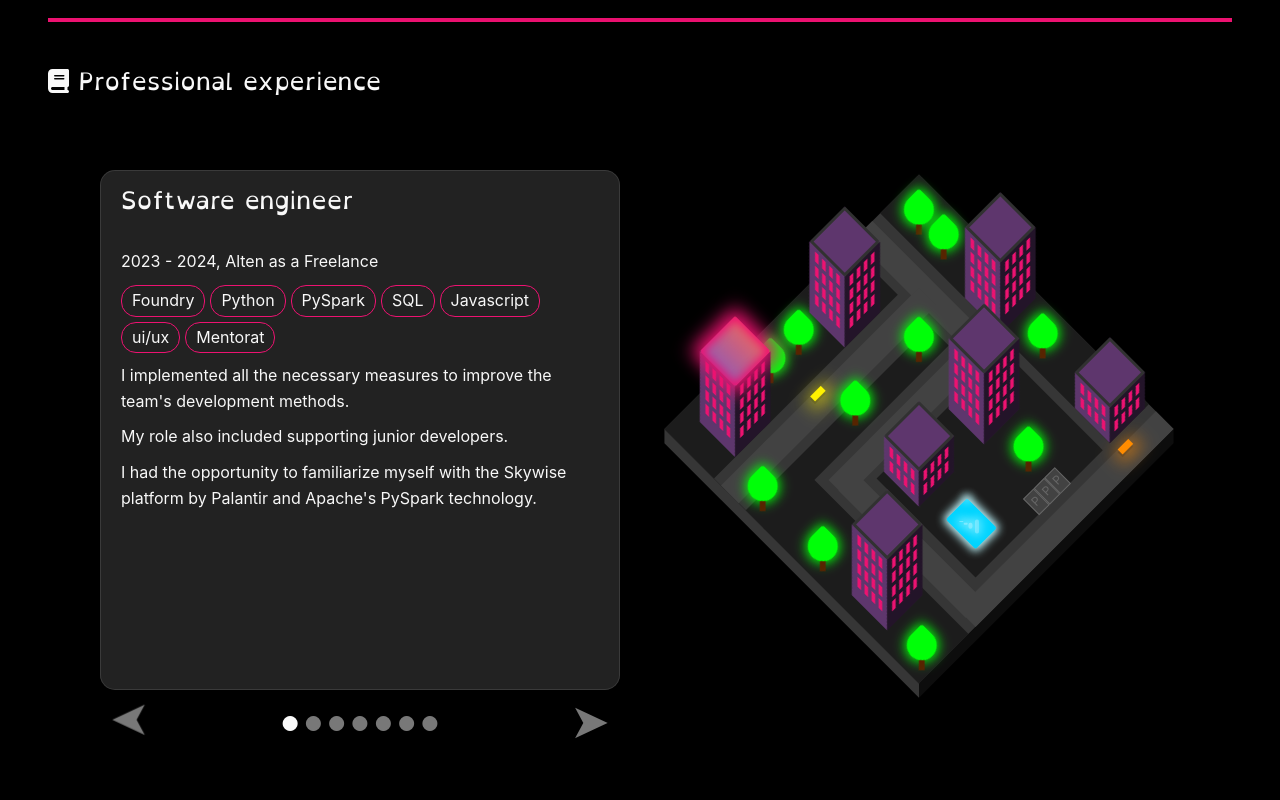
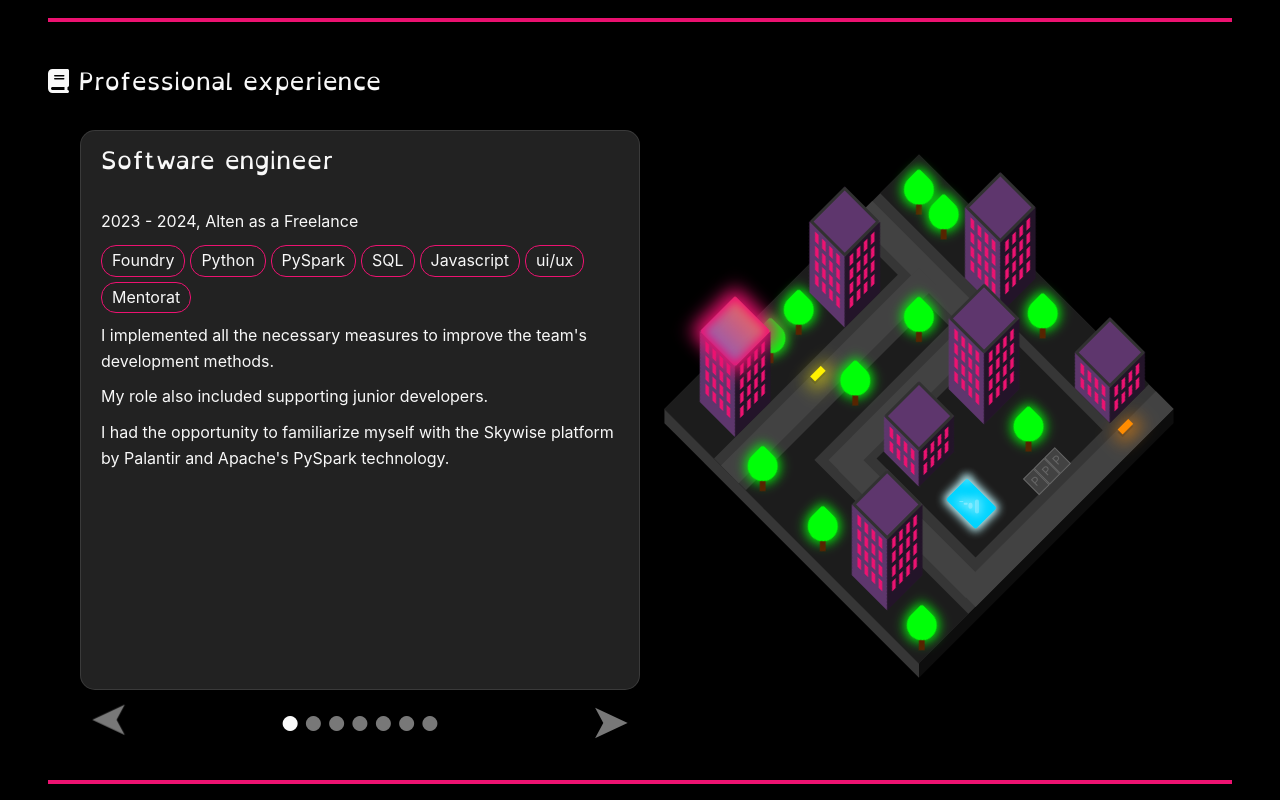
Before and after one commit to angele-henry-dev/LadyRaccoon, a Vue app: page / in a window 1280 px wide. Shown: the part 1600-2400 px from the top of the page. Built offline with nearby package versions, Linux system fonts and the light colour scheme.

Commit message:
Too much space

```diff
--- a/src/components/IsometricCity.vue
+++ b/src/components/IsometricCity.vue
@@ -170,8 +170,6 @@ let selectedIndex = ref(0)
   flex-direction: row;
   flex-wrap: wrap;
   justify-content: center;
-  padding-top: 20px;
-  margin-bottom: 70px;
 }
 
 .night-mode i,
@@ -201,7 +199,6 @@ let selectedIndex = ref(0)
 
 .iso-description {
   display: inline-block;
-  padding: 20px;
   margin-bottom: 20px;
 }
 .iso-description ul {
```
